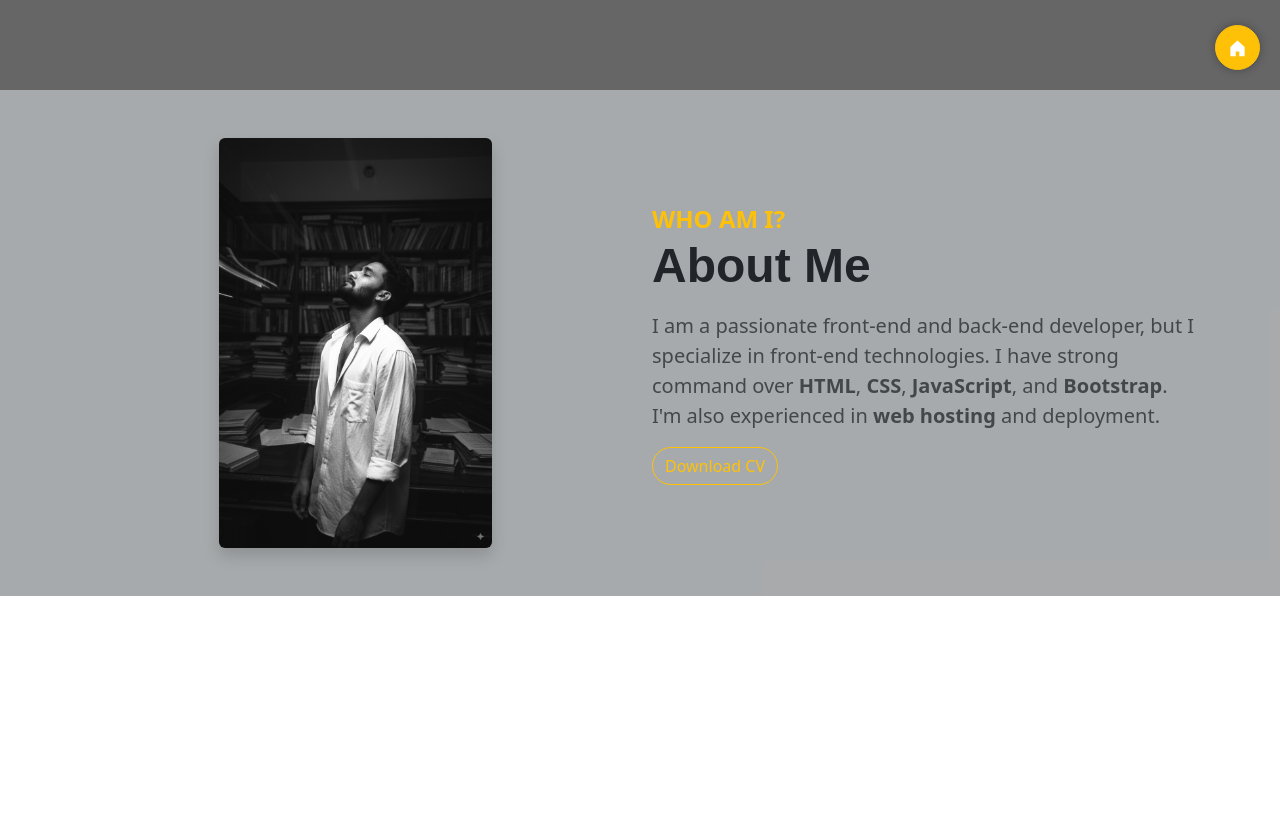
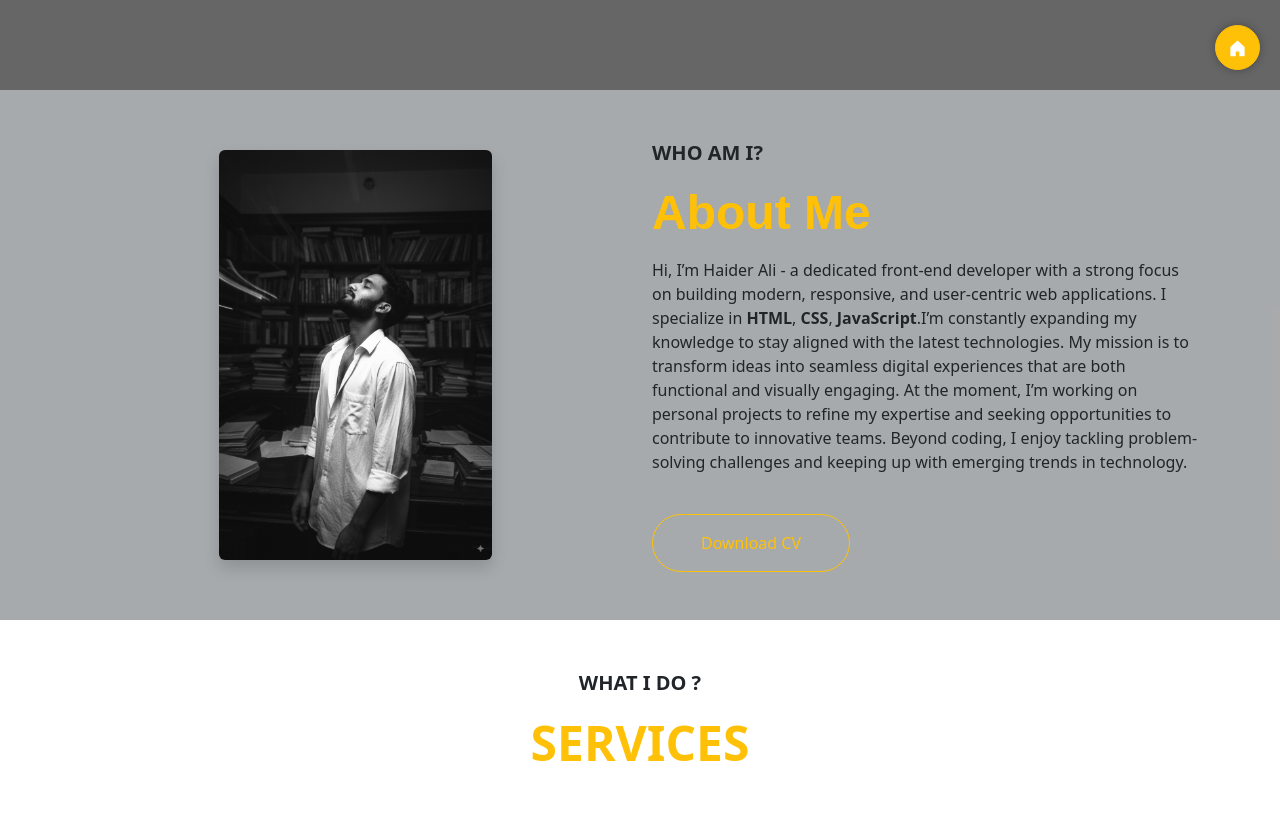
Before and after one commit to Haider-875/My-Portfolio, a plain HTML site: page index.html in a window 1280 px wide. Shown: the part 710-1537 px from the top of the page. Before the commit the page ends 1306 px from the top, so only its background shows below. Drawn offline with nearby package versions, Linux system fonts and the light colour scheme; a web font is replaced by a local one.

Commit message:
Home Update

```diff
--- a/index.html
+++ b/index.html
@@ -107,29 +107,50 @@
 
           <!-- Right Column: Content -->
           <div class="col-md-6">
-            <small class="text-uppercase text-warning fs-4 fw-semibold"
-              >Who am I?</small
-            >
-            <h2 class="content-about display-5 fw-bold mb-3">About Me</h2>
-            <p class="text-muted fs-5">
-              I am a passionate front-end and back-end developer, but I
-              specialize in front-end technologies. I have strong command over
-              <strong>HTML</strong>, <strong>CSS</strong>,
-              <strong>JavaScript</strong>, and <strong>Bootstrap</strong>. I'm
-              also experienced in <strong>web hosting</strong> and deployment.
+            <small class="text-uppercase fs-5 fw-semibold">Who am I?</small>
+            <h2 class="content-about text-warning display-5 fw-bold mt-3 mb-3">
+              About Me
+            </h2>
+            <p>
+              Hi, I’m Haider Ali - a dedicated front-end developer with a strong
+              focus on building modern, responsive, and user-centric web
+              applications. I specialize in <strong>HTML</strong>,
+              <strong>CSS</strong>, <strong>JavaScript</strong>.I’m constantly
+              expanding my knowledge to stay aligned with the latest
+              technologies. My mission is to transform ideas into seamless
+              digital experiences that are both functional and visually
+              engaging. At the moment, I’m working on personal projects to
+              refine my expertise and seeking opportunities to contribute to
+              innovative teams. Beyond coding, I enjoy tackling problem-solving
+              challenges and keeping up with emerging trends in technology.
             </p>
             <a
               href="file.pdf"
               download="Haider Ali Resume.pdf"
-              class="btn btn-outline-warning rounded-pill"
+              class="btn btn-outline-warning rounded-pill mt-4 py-3 px-5"
               >Download CV</a
             >
           </div>
         </div>
       </div>
-      <!-- About Section End -->
+    </div>
+    <!-- About Section End -->
+    <!-- Service Sections Start -->
+    <div id="service" class="service-section py-5">
+      <p class="text-center text-uppercase fs-5 fw-semibold">What I Do ?</p>
+      <h1 class="text-center text-uppercase text-warning fw-bold display-5">
+        <span class="">Services</span>
+      </h1>
+      <div class="container">
+        <div class="row align-items-center">
+          <div class="col-sm-3 mb-4 mb-md-0 text-center">
+            <div class="bg-danger"></div>
+          </div>
+        </div>
+      </div>
     </div>
 
+    <!-- Service Sections End -->
     <script
       src="https://cdn.jsdelivr.net/npm/bootstrap@5.3.8/dist/js/bootstrap.bundle.min.js"
       integrity="sha384-FKyoEForCGlyvwx9Hj09JcYn3nv7wiPVlz7YYwJrWVcXK/BmnVDxM+D2scQbITxI"
```
